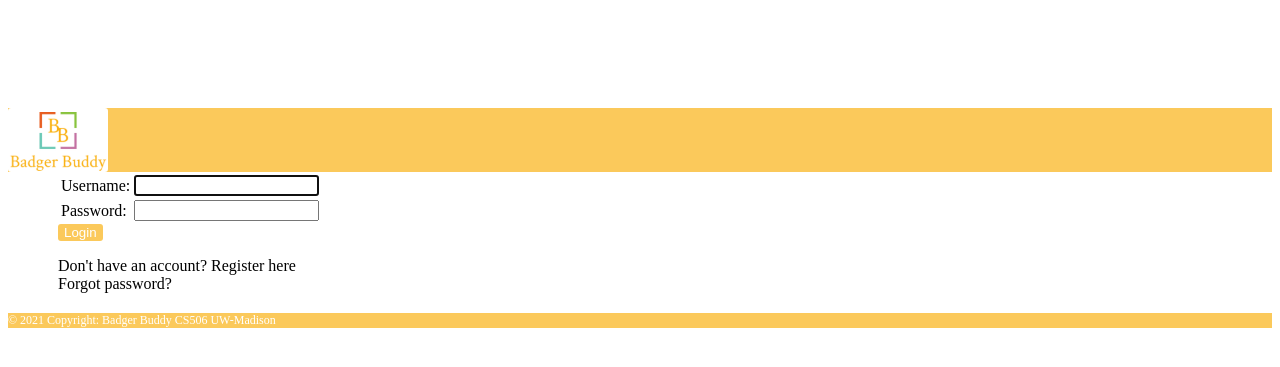
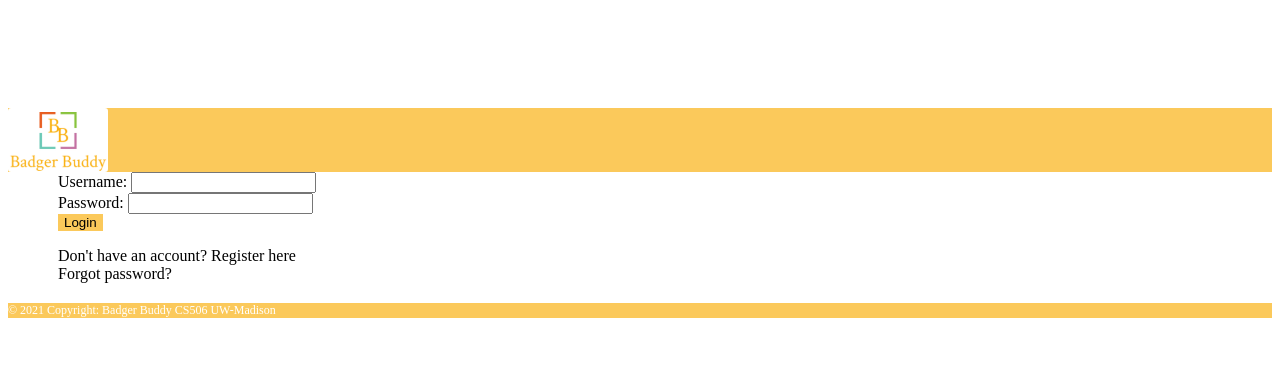
Before and after one commit to tmatsuzawa2/badger-buddy, a Django app: page /users/login/ in a window 1280 px wide. Shown: the top 367 px of the page. Run offline with Django 3.2, Linux system fonts and the light colour scheme; some libraries are stand-ins or nearby versions.

Commit message:
styling all forms to match

```diff
--- a/discussion_board/templates/discussion_board/index.html
+++ b/discussion_board/templates/discussion_board/index.html
@@ -42,7 +42,8 @@
       </div>
     </div>
     {% else %}
-    <p>You haven't login yet. Please login first. <a href="{% url 'login' %}">Login here</a></p>
+    <p style="color: black; width:50%; margin-left:50px; font-size: 16px;">You haven't login yet. Please login first. <br>
+      <a href="{% url 'login' %}" class="btn btn-primary btn-block" style="background-color:#FBC95B; border: 0px; width:150px;">Login here</a></p>
     {% endif %}
   </body>
   {% endblock %}
--- a/discussion_board/templates/django_registration/registration_complete.html
+++ b/discussion_board/templates/django_registration/registration_complete.html
@@ -7,7 +7,7 @@
 
 {% block content %}
 <h4 style="color: black; width:50%; margin-left:50px;">Welcome, {{ user.username }}! Registration Successful </h4>
-<a href="/board" style="color: black; width:50%; margin-left:50px; font-size: 16px;"> Click here to redirect to the main page</a>
+<a href="/board" class="btn btn-primary btn-block" style="margin-left:50px; background-color:#FBC95B; border: 0px; width:350px;">Click here to redirect to the main page</a></p>
 <br>
 <br>
 <p style="color: black; width:50%; margin-left:50px; font-size: 16px;">Account Details</p>
--- a/discussion_board/templates/registration/logged_out.html
+++ b/discussion_board/templates/registration/logged_out.html
@@ -5,5 +5,5 @@
 
 {% block content %}
 <p style="color: black; width:50%; margin-left:50px; font-size: 16px;">Logged out!</p>
-<a href="{% url 'login' %}" style="color: black; width:50%; margin-left:50px; font-size: 16px;">Click here to login again.</a>
+<a href="{% url 'login' %}" class="btn btn-primary btn-block" style="margin-left:50px; background-color:#FBC95B; border: 0px; width:300px;">Click here to login again.</a></p>
 {% endblock %}
--- a/discussion_board/templates/registration/login.html
+++ b/discussion_board/templates/registration/login.html
@@ -8,22 +8,17 @@
 {% if form.errors %}
 <p style="color: black; width:50%; margin-left:50px; font-size: 16px;">Your username or password didn't match. Please try again.</p>
 {% endif %}
-<form method="post" action="{% url 'login' %}" style="width:50%; margin-left:50px;">
-  <div>
+<form method="post" action="{% url 'login' %}" style="width:50%; margin-left:50px;" role="form">
   {% csrf_token %}
-  <table>
-    <tr>
-      <td>{{ form.username.label_tag }}</td>
-      <td>{{ form.username }}</td>
-    </tr>
-    <tr>
-      <td>{{ form.password.label_tag }}</td>
-      <td>{{ form.password }}</td>
-    </tr>
-  </table>
-  <input type="submit" value="Login" style="background-color:#FBC95B; border: 0px; border-radius: 3px; color: white;"/>
-  </div>
-  <!-- <input type="hidden" name="next" value="{{ next }}" /> -->
+      <div class="form-group">
+        <label for="username">{{form.username.label_tag}}</label>
+        <input type="text" name="username" class="form-control" maxlength="128" required id="username" >
+      </div>
+      <div class="form-group">
+        <label for="password">{{form.password.label_tag}}</label>
+        <input type="password" name = "password" class="form-control" maxlength="128" required id="password" >
+      </div>
+      <input type="submit" class="btn btn-primary" style="background-color:#FBC95B; border: 0px" value="Login">
 </form>
 
 <a href="{% url 'django_registration_register' %}" style="color: black; width:50%; margin-left:50px; font-size: 16px;">Don't have an account? Register here</a><br>
```
Also changed, not shown: discussion_board/templates/django_registration/registration_form.html (+17 -22 lines).
